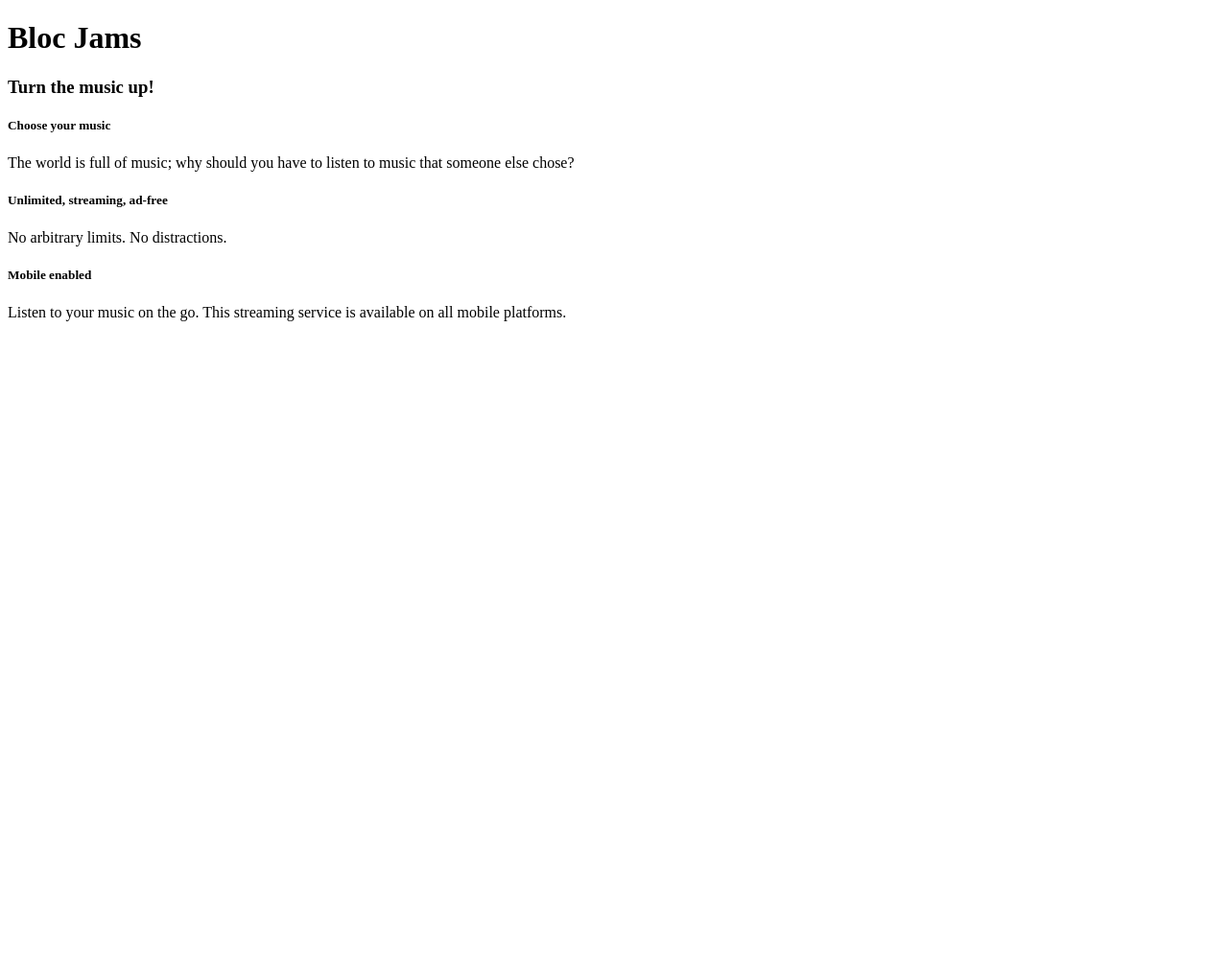
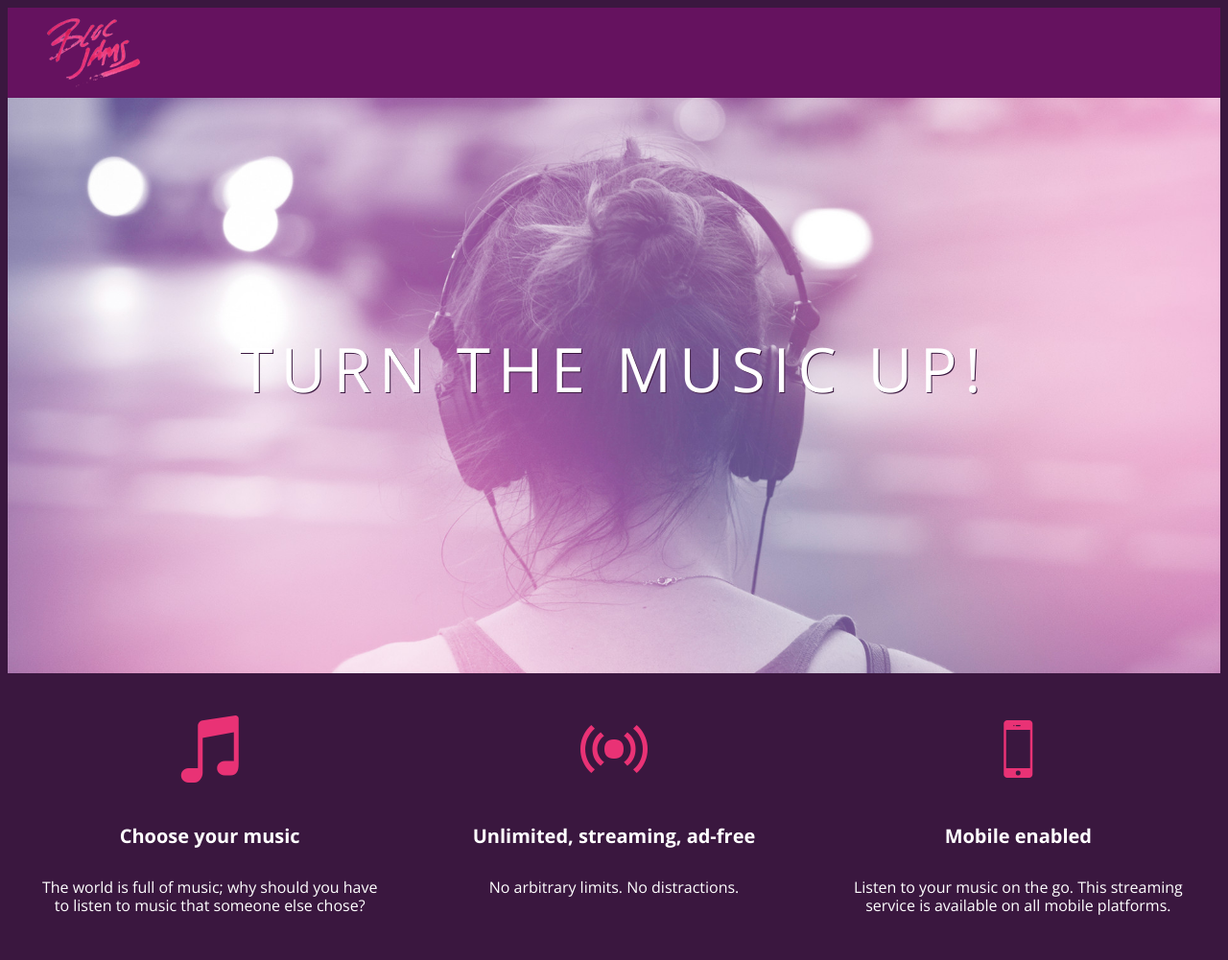
Before and after one commit to elfonzi/bloc-jams, a plain HTML site: page index.html in a window 1280 px wide. Shown: the whole page at 96% size. Before the commit the page ends 800 px from the top, so only its background shows below. Drawn offline with nearby package versions, Linux system fonts and the light colour scheme.

Commit message:
Checkpoint3-html-css-styles-end-of-checkpoint

```diff
--- a/index.html
+++ b/index.html
@@ -5,39 +5,39 @@
     <title>Bloc Jams</title>
     <link rel="stylesheet" type="text/css" href="http://fonts.googleapis.com/css?family=Open+Sans:400,800,600,700,300">
     <link rel="stylesheet" type="text/css" href="http://code.ionicframework.com/ionicons/2.0.1/css/ionicons.min.css">
-		<link rel="stylesheet" type ="text/css" href="styles/normalize.css">
+    <link rel="stylesheet" type="text/css" href="styles/normalize.css">
     <link rel="stylesheet" type="text/css" href="styles/main.css">
 
 </head>
 
-	<body>
-
-		<nav> <!-- navigation bar -->
+<body class="landing">
+    <nav class="navbar">
+        <img src="assets/images/bloc_jams_logo.png" alt="bloc jams logo" class="logo">
+        <!-- navigation bar -->
     </nav>
 
-		<section> <!-- hero content -->
-			<h1>Bloc Jams</h1>
-			<h3>Turn the music up!</h3>
+    <section class="hero-content">
+        <!-- hero content -->
+        <h1 class="hero-title">Turn the music up!</h1>
     </section>
 
-		<section>
-			<div>
-				<h5>Choose your music</h5>
-				<p>The world is full of music; why should you have to listen to music that someone else chose?</p>
+    <section class="selling-points">
+        <div class="point">
+            <span class="ion-music-note"></span>
+            <h5 class="point-title">Choose your music</h5>
+            <p class="point-description">The world is full of music; why should you have to listen to music that someone else chose?</p>
         </div>
-		</section>
 
-		<section>
-			<div>
-				<h5>Unlimited, streaming, ad-free</h5>
-				<p>No arbitrary limits. No distractions.</p>
+        <div class="point">
+            <span class="ion-radio-waves"></span>
+            <h5 class="point-title">Unlimited, streaming, ad-free</h5>
+            <p class="point-description">No arbitrary limits. No distractions.</p>
         </div>
-		 </section>
 
-		<section>
-			<div>
-				<h5>Mobile enabled</h5>
-				<p>Listen to your music on the go. This streaming service is available on all mobile platforms.</p>
+        <div class="point">
+            <span class="ion-iphone"></span>
+            <h5 class="point-title">Mobile enabled</h5>
+            <p class="point-description">Listen to your music on the go. This streaming service is available on all mobile platforms.</p>
         </div>
     </section>
 
--- a/styles/main.css
+++ b/styles/main.css
@@ -0,0 +1,77 @@
+html {
+    height: 100%; /* makes sure our HTML takes up 100% of the browser window */
+    font-size: 100%;
+}
+
+body {
+    font-family: 'Open Sans'; /* sets our font to the "Open Sans" typeface */
+    color: white;             /* sets the text color to white */
+    min-height: 100%;         /* says the height of the body must be, at minimum, 100% of the window */
+}
+
+body.landing {
+    background-color: rgb(58,23,63); /* sets the background color to an RGB value (see below) */
+}
+
+.navbar {
+     padding: 0.5rem;
+     background-color: rgb(101,18,95);
+}
+
+.navbar .logo {
+     position: relative; /* positioning will be explained in a resource */
+     left: 2rem;
+}
+
+.hero-content {
+    position: relative; /* positioning will be explained in a resource */
+    min-height: 600px;  /* hero content element must be _at least_ 600 pixels */
+    background-image: url(../assets/images/bloc_jams_bg.jpg);
+    background-repeat: no-repeat;
+    background-position: center center;
+    background-size: cover;
+}
+
+.hero-content .hero-title {
+    position: absolute;             /* positioning will be explained in a resource */
+    top: 40%;                       /* positioning will be explained in a resource */
+    -webkit-transform: translateY(-50%);
+    -moz-transform: translateY(-50%);
+    -ms-transform: translateY(-50%);
+    transform: translateY(-50%);
+    width: 100%;                    /* makes sure the title inhabits the full width of its container */
+    text-align: center;             /* aligns text in the horizontal center of the element */
+    font-size: 4rem;                /* specifies the size of the font in root em units */
+    font-weight: 300;               /* makes the font thinner or lighter weight */
+    text-transform: uppercase;      /* transforms the text to be all uppercase lettering */
+    letter-spacing: 0.5rem;         /* puts 0.5 root ems worth of space between each letter */
+    text-shadow: 1px 1px 0px rgb(58,23,63); /* creates a shadow underneath the text for readability over the image */
+}
+
+.selling-points {
+    position: relative;
+    display: table;
+    width: 100%;
+    -webkit-box-sizing: border-box;
+    -moz-box-sizing: border-box;
+    box-sizing: border-box; /* we'll explain this in a resource */
+}
+
+.point {
+    display: table-cell;
+    position: relative;
+    width: 33.3%;
+    padding: 2rem;
+    text-align: center;
+}
+
+.point .point-title {
+    font-size: 1.25rem;
+}
+
+.ion-music-note,
+.ion-radio-waves,
+.ion-iphone {
+    color: rgb(233,50,117);
+    font-size: 5rem;
+}
```
Also changed, not shown: assets/images/bloc_jams_bg.jpg (added), assets/images/bloc_jams_logo.png (added). Lines whose indentation alone changed are shown as unchanged.
